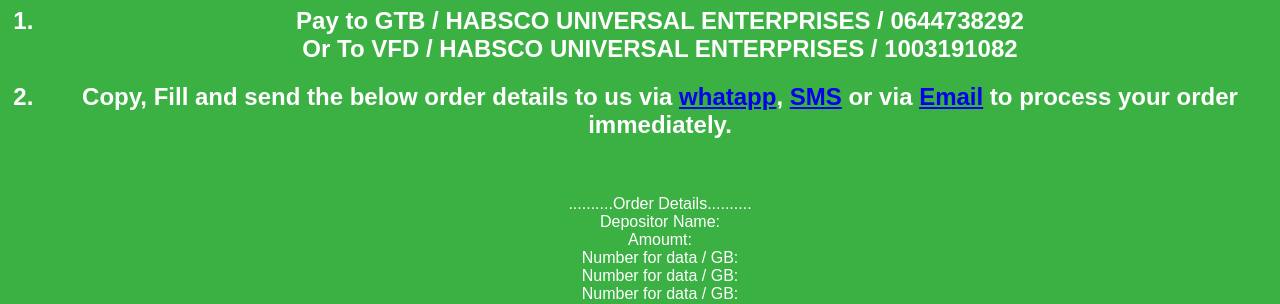
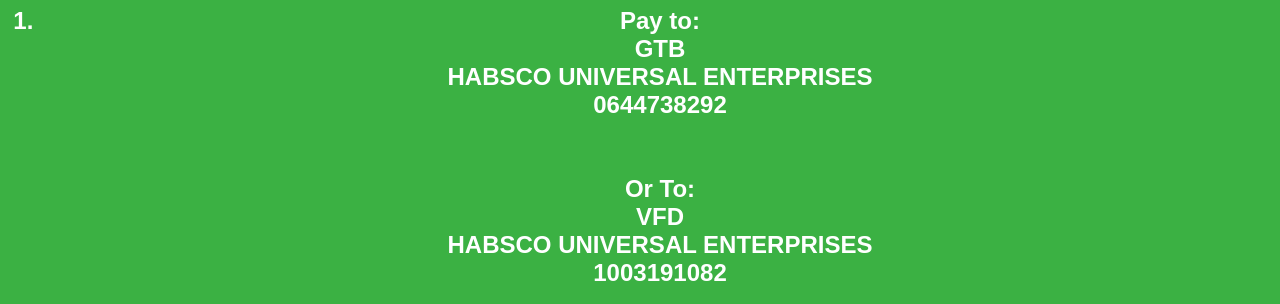
Before and after one commit to HABSCO/market, a plain HTML site: page airtel_data.html in a window 1280 px wide. Shown: the part 73-377 px from the top of the page. Drawn offline with Linux system fonts and the light colour scheme.

Commit message:
Add files via upload

```diff
--- a/airtel_data.html
+++ b/airtel_data.html
@@ -17,9 +17,8 @@
 
 <h1>How to buy</h1>
 <ol>
-<h2><li>Pay to GTB / HABSCO UNIVERSAL ENTERPRISES / 0644738292 <br>Or To VFD / HABSCO UNIVERSAL ENTERPRISES / 1003191082</li></h2>
-<h2><li>Copy, Fill and send the below order details to us via <a href="https://wa.me/+2348135684330">whatapp</a>,
- <a href="+2348135684330">SMS</a> or via <a href="customercare@habsco.com.ng">Email</a> to process your order immediately.</h2>
+<h2><li>Pay to:<br>GTB<br>HABSCO UNIVERSAL ENTERPRISES<br>0644738292 <br><br><br>Or To:<br>VFD<br>HABSCO UNIVERSAL ENTERPRISES<br>1003191082</li></h2>
+<h2><li>Copy, Fill and send the below order details to us via <a href="https://wa.me/+2348135684330">whatapp</a>, or SMS to 09165336433 to process your order immediately.</h2>
 <br>
 <br>
 ..........Order Details..........
--- a/assets/css/style.css
+++ b/assets/css/style.css
@@ -1,11 +1,15 @@
 
-body{background:#3BB143;
+html, body{background:#3BB143;
 		font-family:sans-serif;
 		color: white;
 		text-align:center;
 		margin:0;
 		width:100vw;
-		height:100vh;}
+		height:100vh;
+		top:0;
+		bottom:0;
+		left:0;
+		right:0;}
 
 div{width:100vw;
 		height:100vh;}
```
Also changed, not shown: index.html (+1 -0 lines).
